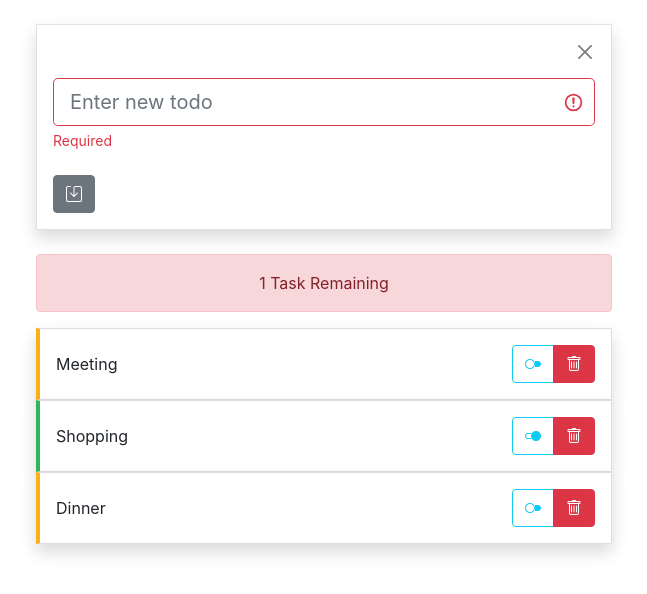
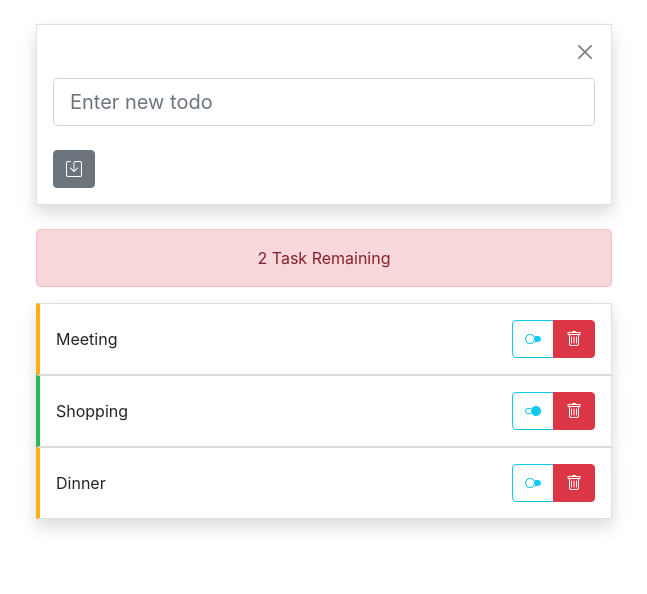
Before and after one commit to earth824/cc9-react-basic-todo-list, a React (Create React App) app: page / in a window 1280 px wide. Both pictures are taken after a click on the button 907 px from the left and 43 px from the top of the page. Shown: the top 594 px of the page, without its empty margins (316-963 px from the left). Built offline with nearby package versions, Linux system fonts and the light colour scheme.

Commit message:
complete

```diff
--- a/src/App.js
+++ b/src/App.js
@@ -14,11 +14,42 @@ const INITIAL_LISTS = [
 
 function App() {
   const [lists, setLists] = useState(INITIAL_LISTS);
+
+  const addList = name => {
+    const newList = {
+      id: uuidv4(),
+      name: name,
+      status: false
+    };
+    const newLists = [...lists];
+    newLists.unshift(newList);
+    setLists(newLists);
+  };
+
+  const deleteList = id => {
+    const idx = lists.findIndex(item => item.id === id);
+    if (idx !== -1) {
+      const newLists = [...lists];
+      newLists.splice(idx, 1);
+      setLists(newLists);
+    }
+  };
+
+  const updateList = (id, list) => {
+    const idx = lists.findIndex(item => item.id === id);
+    if (idx !== -1) {
+      const newLists = [...lists];
+      newLists[idx] = list;
+      setLists(newLists);
+    }
+  };
+
+  const remaining = lists.filter(item => !item.status).length;
   return (
     <Container>
-      <AddTodoContainer />
-      <RemainingMessage />
-      <ListContainer lists={lists} />
+      <AddTodoContainer addList={addList} />
+      <RemainingMessage remaining={remaining} />
+      <ListContainer lists={lists} deleteList={deleteList} updateList={updateList} />
     </Container>
   );
 }
--- a/src/components/AddButton.js
+++ b/src/components/AddButton.js
@@ -1,5 +1,6 @@
 function AddButton(props) {
   return (
+    // <div className="mb-4 d-flex justify-content-end" style={{ display: props.isShowAddForm ? 'none' : 'flex' }}>
     <div className="mb-4 d-flex justify-content-end">
       <button className="btn btn-success" onClick={props.showAddForm}>
         <i className="bi-plus-lg" />
--- a/src/components/AddTodoContainer.js
+++ b/src/components/AddTodoContainer.js
@@ -2,7 +2,7 @@ import { useState } from 'react';
 import AddButton from './AddButton';
 import AddTodoForm from './AddTodoForm';
 
-function AddTodoContainer() {
+function AddTodoContainer(props) {
   const [isShowAddForm, setIsShowAddForm] = useState(false);
 
   const showAddForm = () => {
@@ -13,7 +13,21 @@ function AddTodoContainer() {
     setIsShowAddForm(false);
   };
 
-  return <>{isShowAddForm ? <AddTodoForm closeAddForm={closeAddForm} /> : <AddButton showAddForm={showAddForm} />}</>;
+  return (
+    <>
+      {isShowAddForm ? (
+        <AddTodoForm closeAddForm={closeAddForm} addList={props.addList} />
+      ) : (
+        <AddButton showAddForm={showAddForm} />
+      )}
+    </>
+  );
+  // return (
+  //   <>
+  //     <AddTodoForm closeAddForm={closeAddForm} isShowAddForm={isShowAddForm} />
+  //     <AddButton showAddForm={showAddForm} isShowAddForm={isShowAddForm} />
+  //   </>
+  // );
 }
 
 export default AddTodoContainer;
--- a/src/components/AddTodoForm.js
+++ b/src/components/AddTodoForm.js
@@ -1,18 +1,47 @@
+import { useState } from 'react';
+
 function AddTodoForm(props) {
+  const [name, setName] = useState('');
+  const [error, setError] = useState('');
+
+  const handleChangeName = e => {
+    if (e.target.value === '') {
+      setError('Todo list is required');
+    } else {
+      setError('');
+    }
+    setName(e.target.value);
+  };
+
+  const handleSubmitForm = e => {
+    e.preventDefault();
+    if (name === '') {
+      setError('Todo list is required');
+    } else {
+      setError('');
+      props.addList(name);
+      setName('');
+      props.closeAddForm();
+    }
+  };
+
   return (
+    // <div className="border shadow p-3 mb-4" style={{ display: props.isShowAddForm ? 'block' : 'none' }}>
     <div className="border shadow p-3 mb-4">
       <div className="d-flex justify-content-end">
         <button className="btn-close btn-sm text-black-50" onClick={props.closeAddForm}></button>
       </div>
-      <form>
+      <form onSubmit={handleSubmitForm}>
         <div className="mt-3 mb-4">
           <input
             type="text"
-            className="form-control form-control-lg is-invalid"
+            className={`form-control form-control-lg${error && ' is-invalid'}`}
             id="todo"
             placeholder="Enter new todo"
+            value={name}
+            onChange={handleChangeName}
           />
-          <div className="invalid-feedback">Required</div>
+          <div className="invalid-feedback">{error}</div>
         </div>
         <button className="btn btn-secondary">
           <i className="bi-save" />
--- a/src/components/EditTodoForm.js
+++ b/src/components/EditTodoForm.js
@@ -1,15 +1,45 @@
-function EditTodoForm() {
+import { useState } from 'react';
+
+function EditTodoForm({ list: { name: oldName, id, status }, closeEditing, updateList }) {
+  const [name, setName] = useState(oldName);
+  const [error, setError] = useState('');
+
+  const handleChangeName = e => {
+    if (e.target.value === '') {
+      setError('Todo list is required');
+    } else {
+      setError('');
+    }
+    setName(e.target.value);
+  };
+
+  const handleSubmitForm = e => {
+    e.preventDefault();
+    if (name === '') {
+      setError('Todo list is required');
+    } else {
+      setError('');
+      updateList(id, { id, status, name });
+      closeEditing();
+    }
+  };
+
   return (
-    <form className="flex-fill">
-      <div className="input-group has-validation">
-        <input type="text" className="form-control is-invalid" />
+    <form className="flex-fill" onSubmit={handleSubmitForm}>
+      <div className={`input-group${error && ' has-validation'}`}>
+        <input
+          type="text"
+          className={`form-control${error && ' is-invalid'}`}
+          value={name}
+          onChange={handleChangeName}
+        />
         <button className="btn btn-primary">
           <i className="bi-save" />
         </button>
-        <button className="btn btn-danger">
+        <button type="button" className="btn btn-danger" onClick={closeEditing}>
           <i className="bi-x" />
         </button>
-        <div className="invalid-feedback">Todo is required</div>
+        <div className="invalid-feedback">{error}</div>
       </div>
     </form>
   );
--- a/src/components/List.js
+++ b/src/components/List.js
@@ -1,15 +1,28 @@
+import { useState } from 'react';
 import EditTodoForm from './EditTodoForm';
 import ListDetail from './ListDetail';
+import WrapList from './WrapList';
 
-function List({ list }) {
+function List({ list, deleteList, updateList }) {
+  const [isEditing, setIsEditing] = useState(false);
   const { status } = list;
+
+  const openEditing = () => {
+    setIsEditing(true);
+  };
+
+  const closeEditing = () => {
+    setIsEditing(false);
+  };
+
   return (
-    <div className={`card shadow rounded-0 bd-callout bd-callout-${status ? 'success' : 'warning'}`}>
-      <div className="card-body d-flex justify-content-between align-items-center">
-        <ListDetail list={list} />
-        {/* <EditTodoForm /> */}
-      </div>
-    </div>
+    <WrapList classes={status ? 'success' : 'warning'}>
+      {isEditing ? (
+        <EditTodoForm list={list} closeEditing={closeEditing} updateList={updateList} />
+      ) : (
+        <ListDetail list={list} deleteList={deleteList} updateList={updateList} openEditing={openEditing} />
+      )}
+    </WrapList>
   );
 }
 
--- a/src/components/ListContainer.js
+++ b/src/components/ListContainer.js
@@ -1,10 +1,10 @@
 import List from './List';
 
-function ListContainer({ lists }) {
+function ListContainer({ lists, deleteList, updateList }) {
   return (
     <>
       {lists.map(item => (
-        <List key={item.id} list={item} /> // List({ key: item.id, list: item })
+        <List key={item.id} list={item} deleteList={deleteList} updateList={updateList} /> // List({ key: item.id, list: item })
         // <List key={item.id} {...item} />
       ))}
     </>
--- a/src/components/ListDetail.js
+++ b/src/components/ListDetail.js
@@ -1,12 +1,14 @@
-function ListDetail({ list: { id, name, status } }) {
+function ListDetail({ list: { id, name, status }, deleteList, updateList, openEditing }) {
   return (
     <>
-      <span style={{ cursor: 'pointer' }}>{name}</span>
+      <span style={{ cursor: 'pointer' }} onClick={openEditing}>
+        {name}
+      </span>
       <div className="btn-group">
-        <button className="btn btn-outline-info">
+        <button className="btn btn-outline-info" onClick={() => updateList(id, { id, name, status: !status })}>
           <i className={`bi-toggle2-${status ? 'on' : 'off'}`} />
         </button>
-        <button className="btn btn-danger">
+        <button className="btn btn-danger" onClick={() => deleteList(id)}>
           <i className="bi-trash" />
         </button>
       </div>
--- a/src/components/RemainingMessage.js
+++ b/src/components/RemainingMessage.js
@@ -1,5 +1,22 @@
-function RemainingMessage() {
-  return <div className="alert alert-danger text-center">1 Task Remaining</div>;
+function RemainingMessage({ remaining }) {
+  // { remaining: length }
+  // #1
+  // let classes = 'alert text-center ';
+  // if (remaining) {
+  //   classes += 'alert-danger';
+  // } else {
+  //   classes += 'alert-success';
+  // }
+
+  // #1
+  // return <div className={classes}>{remaining ? `${remaining} Task Remaining` : 'No Task Left'}</div>;
+
+  // #2
+  return (
+    <div className={`alert alert-${remaining ? 'danger' : 'success'} text-center`}>
+      {remaining ? `${remaining} Task Remaining` : 'No Task Left'}
+    </div>
+  );
 }
 
 export default RemainingMessage;
--- /dev/null
+++ b/src/components/WrapList.js
@@ -0,0 +1,9 @@
+function WrapList({ children, classes }) {
+  return (
+    <div className={`card shadow rounded-0 bd-callout bd-callout-${classes}`}>
+      <div className="card-body d-flex justify-content-between align-items-center">{children}</div>
+    </div>
+  );
+}
+
+export default WrapList;
```
